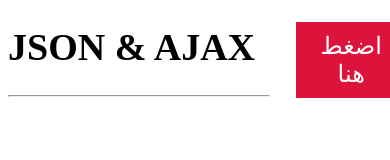
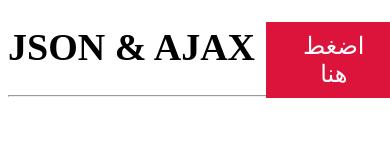
Before and after one commit to AliAssaf-Designer/json-data, a plain HTML site: page index.html in a window 390 px wide. Drawn offline with Linux system fonts and the light colour scheme.

Commit message:
update button for mobile

```diff
--- a/css/style.css
+++ b/css/style.css
@@ -47,7 +47,8 @@ body{
         margin: 0 0;
     }
     #zar{
-        margin-left: 120px;
+        width: 35%;
+        margin-left: 90px;
         font-size: 18px;
     }
 }
```
